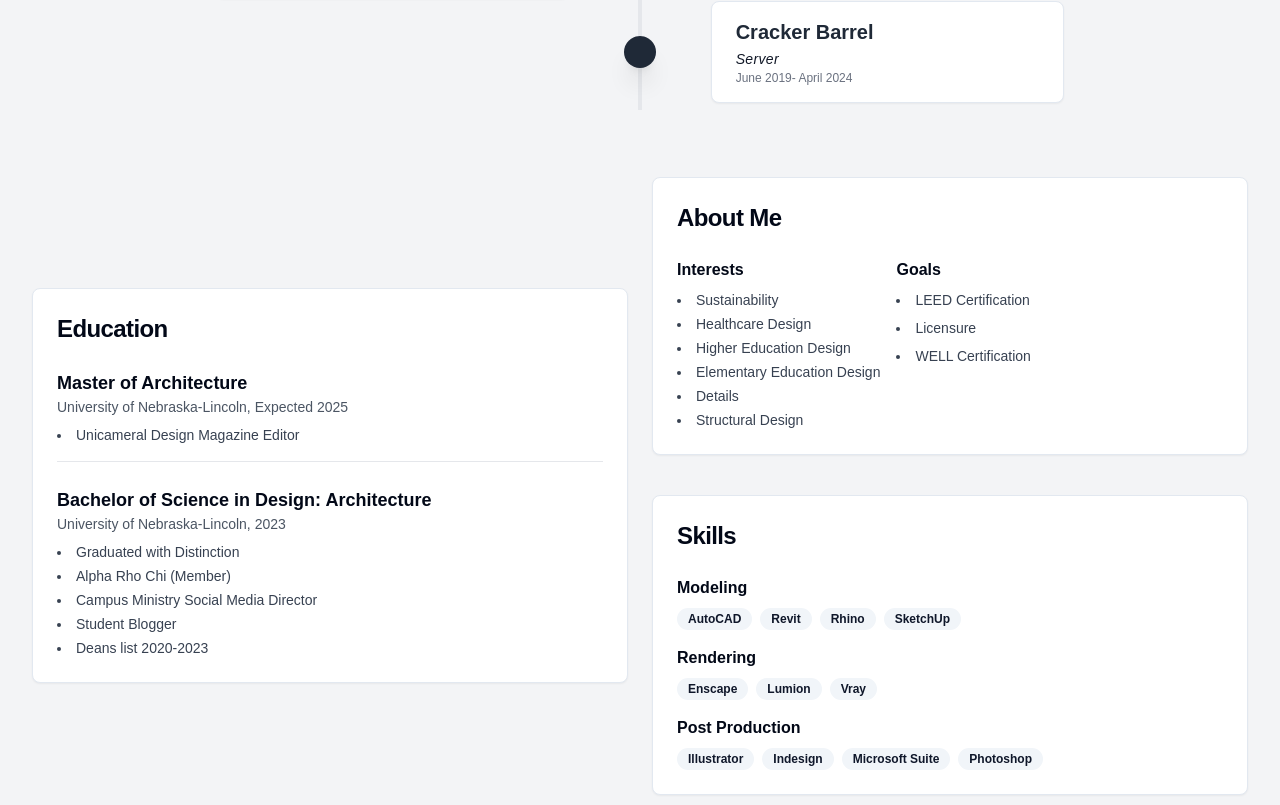
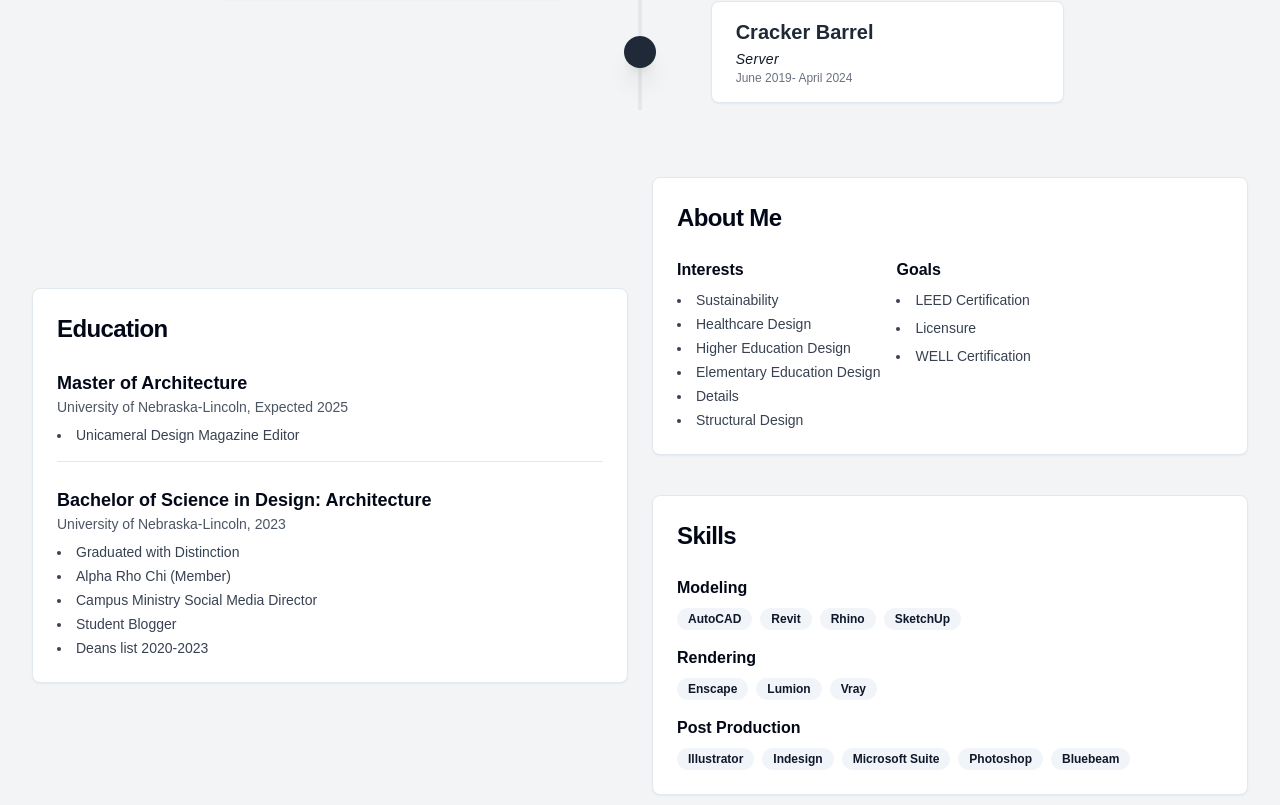
Before and after one commit to GrantWass/mara_portfolio, a Next.js app: page / in a window 1280 px wide. Shown: the part 3266-4071 px from the top of the page. Built offline with nearby package versions, Linux system fonts and the light colour scheme.

Commit message:
add skill

```diff
--- a/components/skills.tsx
+++ b/components/skills.tsx
@@ -4,7 +4,7 @@ import { Badge } from "@/components/ui/badge"
 const skills = [
   { category: "Modeling", items: ["AutoCAD", "Revit", "Rhino", "SketchUp"] },
   { category: "Rendering", items: ["Enscape", "Lumion", "Vray"] },
-  { category: "Post Production", items: ["Illustrator", "Indesign", "Microsoft Suite", "Photoshop"] },
+  { category: "Post Production", items: ["Illustrator", "Indesign", "Microsoft Suite", "Photoshop", "Bluebeam"] },
 ]
 
 export function Skills() {
```
